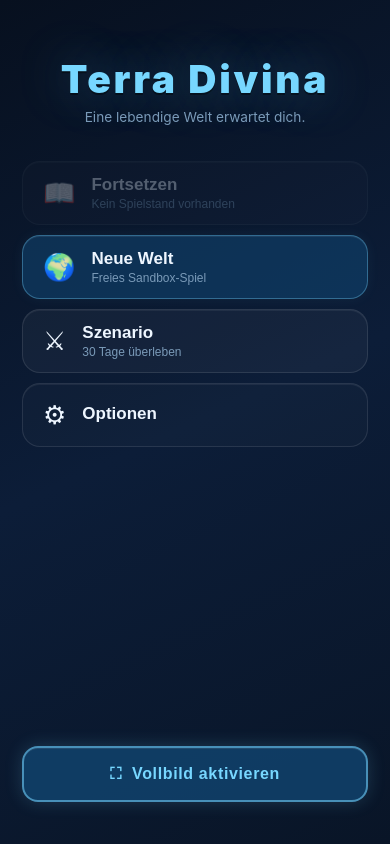
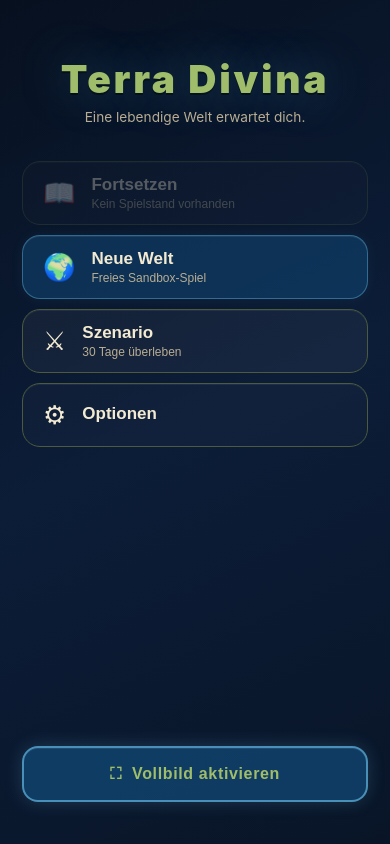
Before and after one commit to emfau88/Terra-Divina, a website built with Vite: page index.html in a window 390 px wide. Built offline with nearby package versions, Linux system fonts and the light colour scheme.

Commit message:
fix(P0): correct tap-to-tile coordinate alignment + earthy UI palette
- config.ts: sync HUD_H_CSS=90 and DOCK_H_CSS=174 to match actual CSS values, fixing camera viewport offset drift
- GameScene: replace manual pointer.x+scrollX formula with pointer.worldX/worldY, which correctly accounts for zoom, scroll and viewport in one step
- UIScene: remove SVG icon registry, use bold glyph+label buttons; earthy CAT_ACCENT colors
- mobile.css: replace sci-fi blue palette with earthy dark tokens (stone/wood/gold); clean up SVG-only CSS rules

Co-Authored-By: Claude Sonnet 4.6 <noreply@anthropic.com>

```diff
--- a/src/game/config.ts
+++ b/src/game/config.ts
@@ -15,13 +15,13 @@ export const CANVAS_H = 1280;
  * Height of the top HUD DOM overlay in CSS pixels.
  * Must match --hud-h in mobile.css.
  */
-export const HUD_H_CSS = 88;
+export const HUD_H_CSS = 90;
 
 /**
  * Height of the bottom tool dock DOM overlay in CSS pixels.
  * Must match --dock-h in mobile.css.
  */
-export const DOCK_H_CSS = 152;
+export const DOCK_H_CSS = 174;
 
 /**
  * The fraction of CANVAS_H reserved for the top HUD in Phaser units.
--- a/src/game/scenes/UIScene.ts
+++ b/src/game/scenes/UIScene.ts
@@ -3,31 +3,18 @@ import { GameScene } from './GameScene';
 import { SpeedIndex } from '@game/simulation/SimulationClock';
 import { GOAL_DAYS } from '@game/simulation/GoalSystem';
 import { FACTIONS } from '@game/factions/Faction';
-import { getToolIcon } from '@game/ui/toolIcons';
-
-/**
- * UIScene — Visual Phase V1
- *
- * Kategorisierter God-Toolbox-Dock mit SVG-Icons.
- * Alle Tool- und Kategorie-Icons kommen aus dem zentralen toolIcons-Registry.
- * Emoji werden als Fallback verwendet, falls ein Key nicht im Registry ist.
- */
 
 type CategoryKey = 'destruction' | 'nature' | 'civilizations' | 'creatures' | 'terrain' | 'more';
 
 interface ToolEntry {
   key: string;
-  /** emoji fallback — wird nur angezeigt wenn kein SVG-Icon vorhanden */
-  fallbackIcon: string;
+  glyph: string;
   label: string;
 }
 
 interface CategoryDef {
   key: CategoryKey;
-  /** Icon-Key aus toolIcons.ts (cat-* Prefix) */
-  iconKey: string;
-  /** Emoji fallback für den Tab */
-  fallbackIcon: string;
+  glyph: string;
   label: string;
   hint: string;
   tools: ToolEntry[];
@@ -36,84 +23,78 @@ interface CategoryDef {
 const CATEGORIES: CategoryDef[] = [
   {
     key: 'destruction',
-    iconKey: 'cat-destruction',
-    fallbackIcon: '💥',
+    glyph: '⚡',
     label: 'Zerstörung',
     hint: 'Blitz, Feuer und Meteor verändern die Welt mit Gewalt.',
     tools: [
-      { key: 'lightning',       fallbackIcon: 'ϟ',  label: 'Blitz'  },
-      { key: 'fire',            fallbackIcon: '🔥', label: 'Feuer'  },
-      { key: 'meteor',          fallbackIcon: '☄',  label: 'Meteor' },
+      { key: 'lightning', glyph: 'ϟ', label: 'Blitz'  },
+      { key: 'fire',      glyph: '✦', label: 'Feuer'  },
+      { key: 'meteor',    glyph: '★', label: 'Meteor' },
     ],
   },
   {
     key: 'nature',
-    iconKey: 'cat-nature',
-    fallbackIcon: '🌿',
+    glyph: '❧',
     label: 'Natur',
     hint: 'Bringe Regen oder heile das Land.',
     tools: [
-      { key: 'rain', fallbackIcon: '☔', label: 'Regen'  },
-      { key: 'heal', fallbackIcon: '✚', label: 'Heilen' },
+      { key: 'rain', glyph: '↓', label: 'Regen'  },
+      { key: 'heal', glyph: '✚', label: 'Heilen' },
     ],
   },
   {
     key: 'civilizations',
-    iconKey: 'cat-civilizations',
-    fallbackIcon: '🏘',
+    glyph: '⌂',
     label: 'Völker',
     hint: 'Erschaffe Zivilisationen und beobachte, wie sie wachsen.',
     tools: [
-      { key: 'human', fallbackIcon: '👤', label: 'Mensch' },
-      { key: 'orc',   fallbackIcon: '👹', label: 'Ork'    },
-      { key: 'elf',   fallbackIcon: '🧝', label: 'Elfe'   },
-      { key: 'dwarf', fallbackIcon: '⛏',  label: 'Zwerg'  },
+      { key: 'human', glyph: 'H', label: 'Mensch' },
+      { key: 'orc',   glyph: 'O', label: 'Ork'    },
+      { key: 'elf',   glyph: 'E', label: 'Elfe'   },
+      { key: 'dwarf', glyph: 'Z', label: 'Zwerg'  },
     ],
   },
   {
     key: 'creatures',
-    iconKey: 'cat-creatures',
-    fallbackIcon: '🐾',
+    glyph: '♦',
     label: 'Kreaturen',
     hint: 'Setze wilde Kreaturen in die Welt.',
     tools: [
-      { key: 'wolf',  fallbackIcon: '🐺', label: 'Wolf'  },
-      { key: 'demon', fallbackIcon: '👿', label: 'Dämon' },
+      { key: 'wolf',  glyph: 'W', label: 'Wolf'  },
+      { key: 'demon', glyph: 'D', label: 'Dämon' },
     ],
   },
   {
     key: 'terrain',
-    iconKey: 'cat-terrain',
-    fallbackIcon: '🗺',
+    glyph: '◈',
     label: 'Terrain',
     hint: 'Male das Land neu: Gras, Wasser, Wald, Berge.',
     tools: [
-      { key: 'terrain-grass',    fallbackIcon: '🟩', label: 'Gras'   },
-      { key: 'terrain-water',    fallbackIcon: '🟦', label: 'Wasser' },
-      { key: 'terrain-forest',   fallbackIcon: '🌲', label: 'Wald'   },
-      { key: 'terrain-mountain', fallbackIcon: '⛰',  label: 'Berg'   },
-      { key: 'terrain-sand',     fallbackIcon: '🟨', label: 'Sand'   },
+      { key: 'terrain-grass',    glyph: '▪', label: 'Gras'   },
+      { key: 'terrain-water',    glyph: '≈', label: 'Wasser' },
+      { key: 'terrain-forest',   glyph: '♣', label: 'Wald'   },
+      { key: 'terrain-mountain', glyph: '▲', label: 'Berg'   },
+      { key: 'terrain-sand',     glyph: '·', label: 'Sand'   },
     ],
   },
   {
     key: 'more',
-    iconKey: 'cat-more',
-    fallbackIcon: '⋯',
+    glyph: '⋯',
     label: 'Mehr',
     hint: 'Inspizieren, pausieren und Geschwindigkeit anpassen.',
     tools: [
-      { key: 'inspect', fallbackIcon: 'ⓘ', label: 'Info' },
+      { key: 'inspect', glyph: 'ⓘ', label: 'Info' },
     ],
   },
 ];
 
 // ─── Category accent colors (used as CSS custom property on each tab) ────────
 const CAT_ACCENT: Record<CategoryKey, string> = {
-  destruction:    'var(--danger)',
-  nature:         'var(--heal)',
-  civilizations:  'var(--accent)',
-  creatures:      'var(--accent-gold)',
-  terrain:        '#8bc47a',
+  destruction:    'var(--accent-danger)',
+  nature:         'var(--accent-nature)',
+  civilizations:  'var(--accent-gold)',
+  creatures:      '#a05080',
+  terrain:        'var(--accent-earth)',
   more:           'var(--muted)',
 };
 
@@ -203,12 +184,7 @@ export class UIScene extends Phaser.Scene {
       tab.setAttribute('aria-label', cat.label);
       tab.style.setProperty('--cat-accent', CAT_ACCENT[cat.key]);
 
-      const svgIcon = getToolIcon(cat.iconKey);
-      const iconHtml = svgIcon
-        ? `<span class="cat-icon cat-icon--svg">${svgIcon}</span>`
-        : `<span class="cat-icon">${cat.fallbackIcon}</span>`;
-
-      tab.innerHTML = `${iconHtml}<span class="cat-label">${cat.label}</span>`;
+      tab.innerHTML = `<span class="cat-icon">${cat.glyph}</span><span class="cat-label">${cat.label}</span>`;
       tab.addEventListener('pointerdown', (e) => {
         e.stopPropagation();
         this.switchCategory(cat.key);
@@ -227,7 +203,7 @@ export class UIScene extends Phaser.Scene {
       grid.dataset['category'] = cat.key;
 
       for (const t of cat.tools) {
-        const btn = this.makeToolBtn(t.key, t.label, t.fallbackIcon, cat.key);
+        const btn = this.makeToolBtn(t.key, t.label, t.glyph, cat.key);
         if (t.key === this.activeToolKey) btn.classList.add('active');
         grid.appendChild(btn);
       }
@@ -245,11 +221,10 @@ export class UIScene extends Phaser.Scene {
     document.body.appendChild(this.dockEl);
   }
 
-  /** Creates a single tool button with SVG icon (or emoji fallback). */
   private makeToolBtn(
     key: string,
     label: string,
-    fallback: string,
+    glyph: string,
     catKey: CategoryKey,
   ): HTMLButtonElement {
     const btn = document.createElement('button');
@@ -259,12 +234,7 @@ export class UIScene extends Phaser.Scene {
     btn.setAttribute('aria-label', label);
     btn.style.setProperty('--cat-accent', CAT_ACCENT[catKey]);
 
-    const svgIcon = getToolIcon(key);
-    const iconHtml = svgIcon
-      ? `<span class="tool-icon tool-icon--svg">${svgIcon}</span>`
-      : `<span class="tool-icon">${fallback}</span>`;
-
-    btn.innerHTML = `${iconHtml}<span class="tool-label">${label}</span>`;
+    btn.innerHTML = `<span class="tool-glyph">${glyph}</span><span class="tool-label">${label}</span>`;
     btn.addEventListener('pointerdown', (e) => {
       e.stopPropagation();
       this.selectTool(key);
@@ -353,12 +323,9 @@ export class UIScene extends Phaser.Scene {
   // ─── Sync helpers ─────────────────────────────────────────────────────────
 
   private setPauseContent(paused: boolean): void {
-    const svgIcon = getToolIcon(paused ? 'speed' : 'pause');
-    const label   = paused ? 'Weiter' : 'Pause';
-    const iconHtml = svgIcon
-      ? `<span class="tool-icon tool-icon--svg">${svgIcon}</span>`
-      : `<span class="tool-icon">${paused ? '▶' : '⏸'}</span>`;
-    this.pauseBtn.innerHTML = `${iconHtml}<span class="tool-label">${label}</span>`;
+    const glyph = paused ? '▶' : '⏸';
+    const label = paused ? 'Weiter' : 'Pause';
+    this.pauseBtn.innerHTML = `<span class="tool-glyph">${glyph}</span><span class="tool-label">${label}</span>`;
   }
 
   private syncPauseBtn(paused: boolean): void {
@@ -418,12 +385,12 @@ export class UIScene extends Phaser.Scene {
     if (!el) return;
     el.textContent = status;
     const colorMap: Record<string, string> = {
-      FRIEDEN:          'var(--accent)',
+      FRIEDEN:          'var(--accent-nature)',
       ANSPANNUNG:       'var(--accent-gold)',
-      KRIEG:            'var(--danger)',
-      WAFFENSTILLSTAND: 'var(--heal)',
+      KRIEG:            'var(--accent-danger)',
+      WAFFENSTILLSTAND: 'var(--accent-nature)',
     };
-    el.style.color = colorMap[status] ?? 'var(--accent)';
+    el.style.color = colorMap[status] ?? 'var(--muted)';
   }
 
   setFactionSummary(faction: string, text: string): void {
--- a/src/styles/mobile.css
+++ b/src/styles/mobile.css
@@ -15,37 +15,41 @@
   --safe-bottom: env(safe-area-inset-bottom, 0px);
 
   /* ── background layers ── */
-  --bg:         #07101f;
-  --ui-bg:      #0d1824;
-  --ui-panel:   #111f30;
-  --ui-panel-2: #172840;
-  --ui-surface: rgba(13, 24, 36, 0.96);
+  --bg:         #0b0e09;
+  --ui-bg:      #10130f;
+  --ui-panel:   #1c2118;
+  --ui-panel-2: #2b3324;
+  --ui-surface: rgba(16, 19, 15, 0.96);
 
   /* ── borders ── */
-  --ui-border:    rgba(255, 255, 255, 0.10);
-  --ui-border-hi: rgba(119, 215, 255, 0.30);
-  --stroke:       rgba(255, 255, 255, 0.10);
+  --ui-border:    #4c5a3d;
+  --ui-border-hi: #9fbd6a;
+  --stroke:       rgba(255, 255, 255, 0.08);
 
   /* ── text ── */
-  --text:  #eef6ff;
-  --muted: #7a9ab8;
+  --text:  #f3ead2;
+  --muted: #b8ad93;
 
   /* ── accent palette ── */
-  --accent:      #77d7ff;   /* divine cyan  */
-  --accent-gold: #f2b84b;   /* warm gold    */
-  --danger:      #e05050;   /* destruction  */
-  --heal:        #64d987;   /* nature/life  */
-  --terrain-green: #8bc47a; /* terrain      */
+  --accent:        #9fbd6a;   /* earthy green (primary accent) */
+  --accent-gold:   #d9a441;   /* warm gold                     */
+  --accent-earth:  #8b6840;   /* stone/wood brown              */
+  --accent-nature: #69a85b;   /* forest green                  */
+  --accent-danger: #c8573a;   /* destruction red               */
+  --accent-water:  #4f9db4;   /* water/magic blue              */
+  --danger:        #c8573a;
+  --heal:          #69a85b;
+  --terrain-green: #69a85b;
 
   /* ── faction colours ── */
-  --human-color: #5ec8ff;
-  --orc-color:   #ff5d63;
-  --elf-color:   #6dff8a;
-  --dwarf-color: #d4a04a;
+  --human-color: #d9a441;
+  --orc-color:   #c8573a;
+  --elf-color:   #69a85b;
+  --dwarf-color: #8b6840;
 
   /* ── dock panel ── */
-  --dock-bg:          linear-gradient(180deg, #172232 0%, #0f1a28 100%);
-  --dock-border-top:  1px solid rgba(119, 215, 255, 0.12);
+  --dock-bg:          linear-gradient(180deg, #1c2118 0%, #10130f 100%);
+  --dock-border-top:  1px solid #4c5a3d;
   --dock-tab-h:       50px;
   --dock-tool-h:      60px;
 }
@@ -254,22 +258,14 @@ html, body {
 
 .dock-cat-btn:active { opacity: 0.7; }
 
-/* ── SVG category icon ── */
+/* ── Category glyph ── */
 .cat-icon {
   display: flex;
   align-items: center;
   justify-content: center;
-  font-size: 18px;
+  font-size: 16px;
+  font-weight: 700;
   line-height: 1;
-}
-
-.cat-icon--svg {
-  width: 22px;
-  height: 22px;
-}
-.cat-icon--svg svg {
-  width: 100%; height: 100%;
-  display: block;
 }
 
 .cat-label {
@@ -337,9 +333,9 @@ html, body {
   border-color: var(--cat-accent, var(--accent));
   color: var(--cat-accent, var(--accent));
   box-shadow:
-    0 0 0 1px rgba(119,215,255,0.15),
-    0 0 10px rgba(119,215,255,0.12),
-    inset 0 1px 0 rgba(255,255,255,0.08);
+    0 0 0 1px rgba(159,189,106,0.18),
+    0 0 10px rgba(159,189,106,0.10),
+    inset 0 1px 0 rgba(255,255,255,0.06);
 }
 
 /* wide variant used for pause button */
@@ -347,24 +343,14 @@ html, body {
   width: calc(50% - 4px);
 }
 
-/* ── SVG tool icon ── */
-.tool-icon {
+/* ── Tool glyph / icon ── */
+.tool-glyph, .tool-icon {
   display: flex;
   align-items: center;
   justify-content: center;
-  font-size: 18px;
+  font-size: 20px;
+  font-weight: 700;
   line-height: 1;
-  /* inherit color so SVG currentColor works */
-  color: inherit;
-}
-
-.tool-icon--svg {
-  width: 28px;
-  height: 28px;
-}
-.tool-icon--svg svg {
-  width: 100%; height: 100%;
-  display: block;
   color: inherit;
 }
 
```
Also changed, not shown: src/game/scenes/GameScene.ts (+5 -5 lines).
